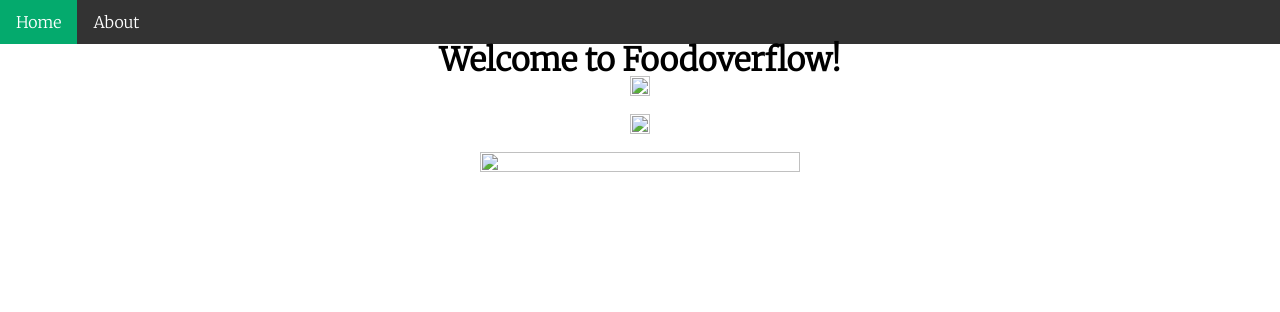
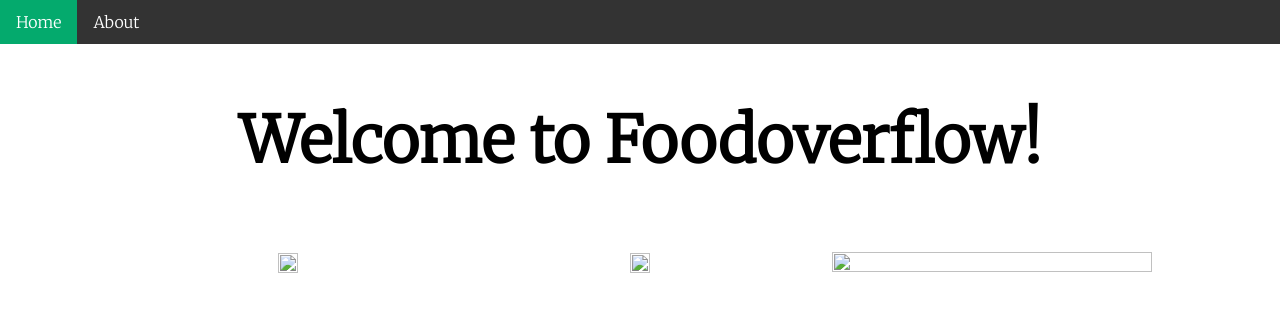
Before and after one commit to cryptoBLD/foodoverflow, a Flask app: page / in a window 1280 px wide. Shown: the top 312 px of the page. Run offline with Flask 2, Linux system fonts and the light colour scheme; data that the repository does not hold is empty; parts of the project's set-up code (start-up, migrations or seed data) failed here and were passed over; some libraries are stand-ins or nearby versions.

Commit message:
CSS and python changes

```diff
--- a/Flask/static/styles/index.css
+++ b/Flask/static/styles/index.css
@@ -2,9 +2,9 @@
     width: 100%;
     height: 100%;
     display: flex;
-    flex-direction: column;
+    flex-direction: row;
+    align-items: center;
     justify-content: center;
-    align-items: center;
 }
 
 .receipt {
@@ -12,10 +12,11 @@
     height: 25%;
     display: flex;
     position: relative;
-    flex-direction: column;
+    flex-direction: row;
     justify-content: center;
     align-items: center;
     cursor: pointer;
+    margin: 1em;
 }
 
 .overlay {
@@ -28,8 +29,8 @@
     transition: .5s ease;
     opacity: 0;
     color: white;
-    padding-top: 20px;
-    padding-bottom: 20px;
+    padding-top: 0.75em;
+    padding-bottom: 0.75em;
     text-align: center;
     object-fit: contain;
 }
--- a/Flask/static/styles/main.css
+++ b/Flask/static/styles/main.css
@@ -1,3 +1,9 @@
 p, a, li, h1, h2, h3, h4, h5, h6 {
     font-family: 'Merriweather', serif;
 }
+
+h1 {
+    font-size: 4em;
+    margin: 1em;
+    text-align: center;
+}
--- a/Flask/static/styles/normalize.css
+++ b/Flask/static/styles/normalize.css
@@ -3,8 +3,7 @@
    License: none (public domain)
 */
 
-html, body, div, span, applet, object, iframe,
-h1, h2, h3, h4, h5, h6, p, blockquote, pre,
+html, body, div, span, applet, object, iframe, h2, h3, h4, h5, h6, p, blockquote, pre,
 a, abbr, acronym, address, big, cite, code,
 del, dfn, em, img, ins, kbd, q, s, samp,
 small, strike, strong, sub, sup, tt, var,
--- a/Flask/templates/index.html
+++ b/Flask/templates/index.html
@@ -16,9 +16,9 @@
     <li><a class="active" href="/">Home</a></li>
     <li><a href="{{ url_for('about') }}">About</a></li>
 </ul>
+<h1>Welcome to Foodoverflow!</h1>
 <div class="container">
     <div class="main">
-        <h1>Welcome to Foodoverflow!</h1>
         <div class="receipt" onclick="location.href='/details/{{meal1[0]}}';">
             <a href="/details/{{meal1[0]}}">
                 <img src="{{meal1[2]}}" alt="{{meal1[1]}}">
@@ -27,7 +27,6 @@
                 <h2>{{meal1[1]}}</h2>
             </div>
         </div>
-        <br>
         <div class="receipt" onclick="location.href='/details/{{meal2[0]}}';">
             <a href="/details/{{meal2[0]}}">
                 <img src="{{meal2[2]}}" alt="{{meal2[1]}}">
@@ -36,7 +35,6 @@
                 <h2>{{meal2[1]}}</h2>
             </div>
         </div>
-        <br>
         <div class="receipt" onclick="location.href='/details/{{meal3[0]}}';">
             <img src="{{meal3[2]}}" alt="{{meal3[1]}}">
             <div class="overlay">
```
